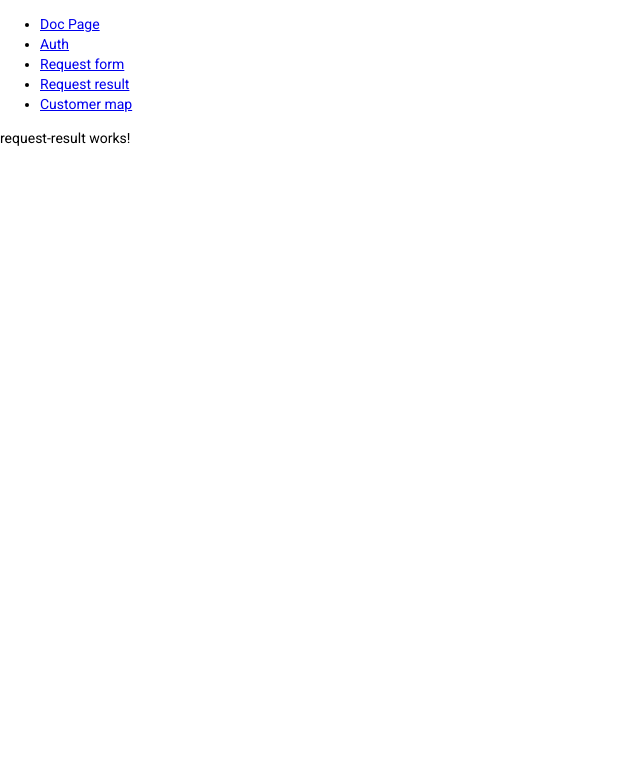
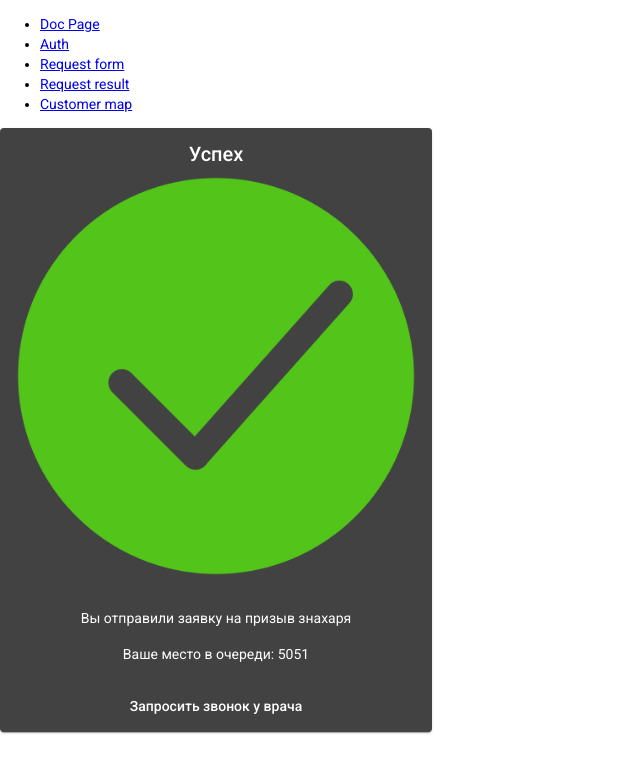
Before and after one commit to shkiltos/WitchDoctor, an Angular app in the folder theLoopKey/: page /requestReqult in a window 1280 px wide. Shown: the top 772 px of the page, without its empty margins (0-640 px from the left). Built offline with nearby package versions, Linux system fonts and the light colour scheme.

Commit message:
succ page

```diff
--- a/theLoopKey/src/app/app.module.ts
+++ b/theLoopKey/src/app/app.module.ts
@@ -15,6 +15,7 @@ import { MatSelectModule } from '@angular/material/select';
 import { MatDatepickerModule } from '@angular/material/datepicker';
 import { MatNativeDateModule } from '@angular/material/core';
 import {MatButtonModule} from '@angular/material/button';
+import {MatCardModule} from '@angular/material/card';
 
 
 
@@ -36,7 +37,8 @@ import {MatButtonModule} from '@angular/material/button';
     MatSelectModule,
     MatFormFieldModule,
     MatNativeDateModule,
-    MatButtonModule
+    MatButtonModule,
+    MatCardModule
   ],
   providers: [],
   bootstrap: [AppComponent],
--- a/theLoopKey/src/app/request-result/request-result.component.css
+++ b/theLoopKey/src/app/request-result/request-result.component.css
@@ -0,0 +1,20 @@
+.example-card {
+    max-width: 400px;
+}
+
+.text-container {
+    display: grid;
+    align-items: center;
+}
+
+.succ-container {
+    margin-top: 20px;
+    justify-content: center;
+
+}
+
+.img-container {
+    max-width: 450px;
+    align-items:  center;
+
+}
--- a/theLoopKey/src/app/request-result/request-result.component.html
+++ b/theLoopKey/src/app/request-result/request-result.component.html
@@ -1 +1,23 @@
-<p>request-result works!</p>
+<mat-card class="example-card">
+    <mat-card-header class="succ-container">
+      <mat-card-title>Успех</mat-card-title>
+    </mat-card-header >
+<mat-card-content class="img-container">
+
+    <img mat-card-image  src="../../assets/success-24.png" alt="success">
+</mat-card-content>
+
+    <mat-card-content >
+      <p align="center">
+        Вы отправили заявку на призыв знахаря
+      </p>
+    </mat-card-content>
+    <mat-card-content >
+        <p align="center">
+          Ваше место в очереди: 5051
+        </p>
+      </mat-card-content>
+    <mat-card-actions class="text-container">
+      <button mat-button>Запросить звонок у врача</button>
+    </mat-card-actions>
+  </mat-card>
```
Also changed, not shown: theLoopKey/src/assets/success-24.png (added).
